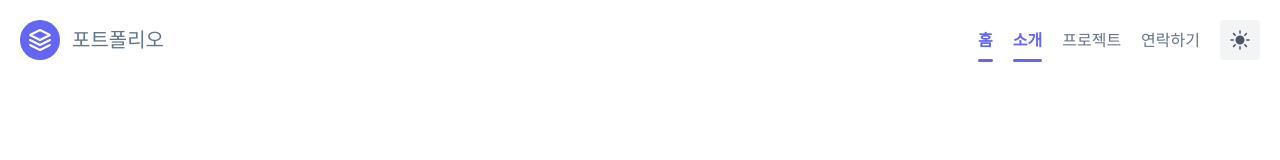
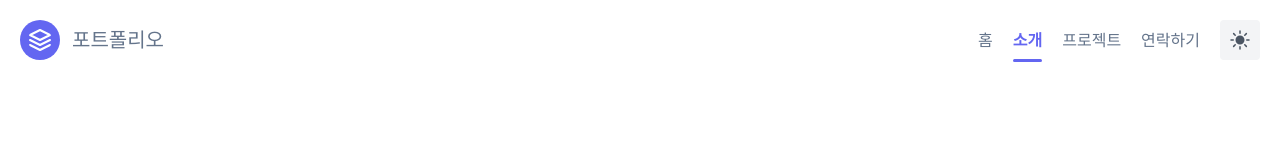
Before and after one commit to tjdsksro90/nextjs-portfolio, a Next.js app: page /about in a window 1280 px wide. Shown: the top 160 px of the page. Built offline with nearby package versions, Linux system fonts and the light colour scheme.

Commit message:
⚡️ optimize: isActive 수정 #8
- 홈이 /가 포함되있어서 다른 경로에서도 active되서 따로 지정

```diff
--- a/components/Header.tsx
+++ b/components/Header.tsx
@@ -37,7 +37,7 @@ function Header() {
           {Object.values(MENU_ITEM).map((item, index) => {
             const activeClass = `mr-5 relative after:content-[''] text-indigo-500 font-semibold after:bg-indigo-500 after:w-full after:absolute after:left-0 after:bottom-[-10px] after:h-[3px] after:rounded-md`;
             const passiveClass = 'mr-5';
-            const isActive = router.pathname.startsWith(item[1]);
+            const isActive = item[1] === '/' ? router.pathname === item[1] : router.pathname.startsWith(item[1]);
             const linkClass = isActive ? activeClass : passiveClass;
             if (item[2]) {
               return (
```
